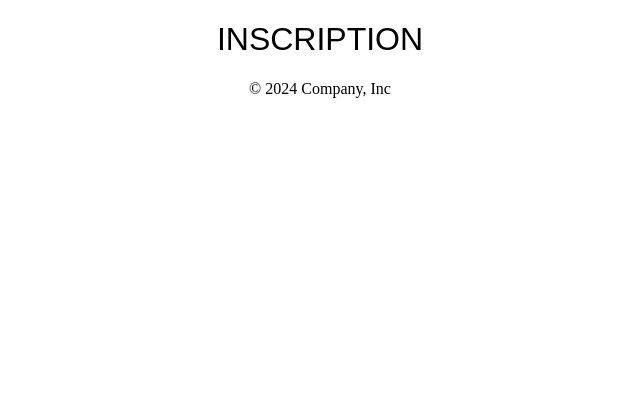
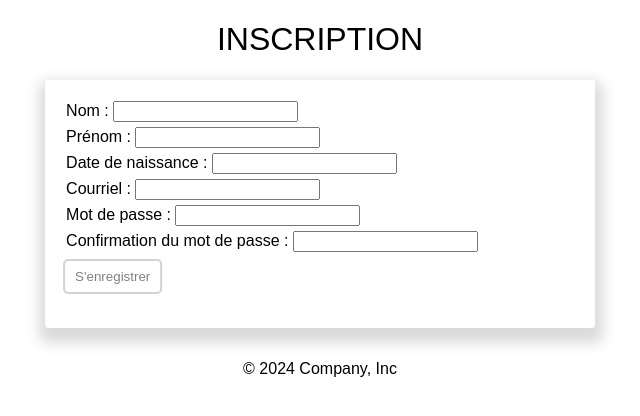
Before and after one commit to BryanPix/FormulairePHP, a PHP site: page /views/view-signup.php in a window 1280 px wide. Shown: the top 416 px of the page, without its empty margins (320-960 px from the left). Run offline with PHP 8.4, Linux system fonts and the light colour scheme.

Commit message:
Creation div formulaire, il faut recup le footer et le head à partir des fichiers template associé

```diff
--- a/assets/css/style.css
+++ b/assets/css/style.css
@@ -1,10 +1,44 @@
+body{
+    font-family: sans-serif;
+}
 h1{
     text-align: center;
     text-transform: uppercase;
-    font-family: sans-serif;
     font-weight: normal;
 }
+/* Formulaire */
+label{
+    display: block;
+    margin: 5px;
+}
+.btn-signup{
+    border: 2px solid lightgray;
+    background-color: white;
+    color: gray;
+    border-radius: 5px;
+    padding: 8px 10px;
+    margin: 2px;
+    cursor: pointer;
+}
+.btn-signup:hover{
+    background-color: lightgray;
+    color: black;
+}
 
+.divFormulaire{
+    border-radius: 3px;
+    width: fit-content;
+    position: relative;
+    top: 50%;
+    left: 50%;
+    transform: translate(-50%);
+    margin-bottom: 2rem;
+    padding: 1rem 7rem 2rem 1rem;
+    box-shadow: 1px 8px 14px 7px rgba(0,0,0,0.15);
+}
+
+
+/* Footer */
 footer {
     text-align: center;
     align-items: flex-end;
--- a/views/view-signup.php
+++ b/views/view-signup.php
@@ -3,6 +3,7 @@
 ?>
 <!DOCTYPE html>
 <html lang="fr">
+        <!-- recup le head a partir de template/head.php -->
 <head>
     <meta charset="UTF-8">
     <meta name="viewport" content="width=device-width, initial-scale=1.0">
@@ -10,9 +11,33 @@
     <title>Formulaire php</title>
 </head>
 <body>
+
     <h1>Inscription</h1>
 
-
+    <div class="divFormulaire">
+    <form action="../assets/controllers/controller-signup.php">
+        <label for="" aria-placeholder="">Nom :
+            <input type="text" id="nom" name="nom" value="" size="20">
+        </label>
+        <label for="" aria-placeholder="">Prénom :
+            <input type="text" id="nom" name="nom" value="" size="20">
+        </label>
+        <label for="" aria-placeholder="">Date de naissance :
+            <input type="text" id="nom" name="nom" value="" size="20">
+        </label>
+        <label for="" aria-placeholder="">Courriel :
+            <input type="text" id="nom" name="nom" value="" size="20">
+        </label>
+        <label for="" aria-placeholder="">Mot de passe :
+            <input type="text" id="nom" name="nom" value="" size="20">
+        </label>
+        <label for="" aria-placeholder="">Confirmation du mot de passe :
+            <input type="text" id="nom" name="nom" value="" size="20">
+        </label>
+            <input class="btn-signup" type="submit" value="S'enregistrer">
+    </form>
+    </div>
+<!-- recup le footer a partir de template/footer.php -->
     <footer>
         &copy; 2024 Company, Inc
     </footer>
```
